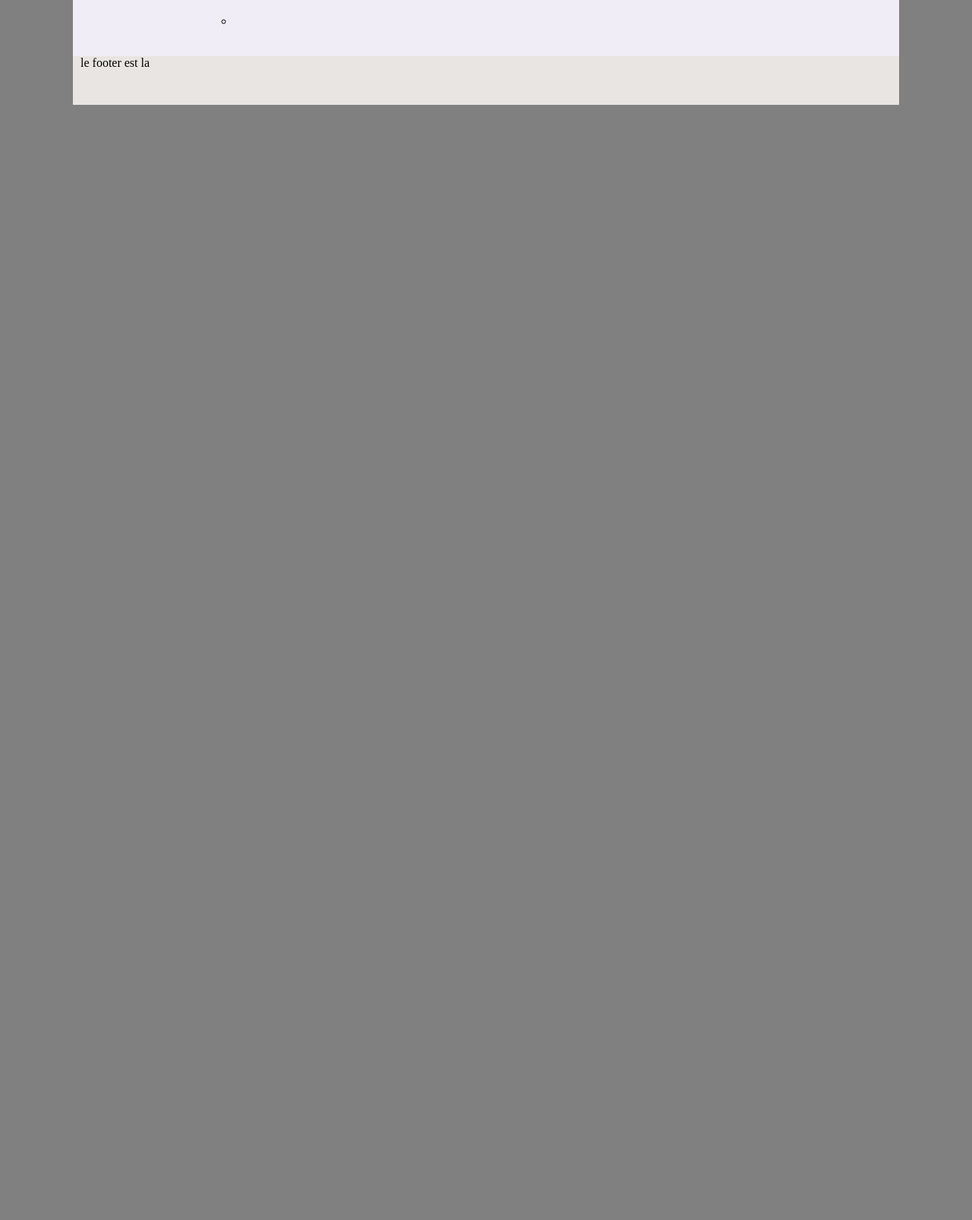
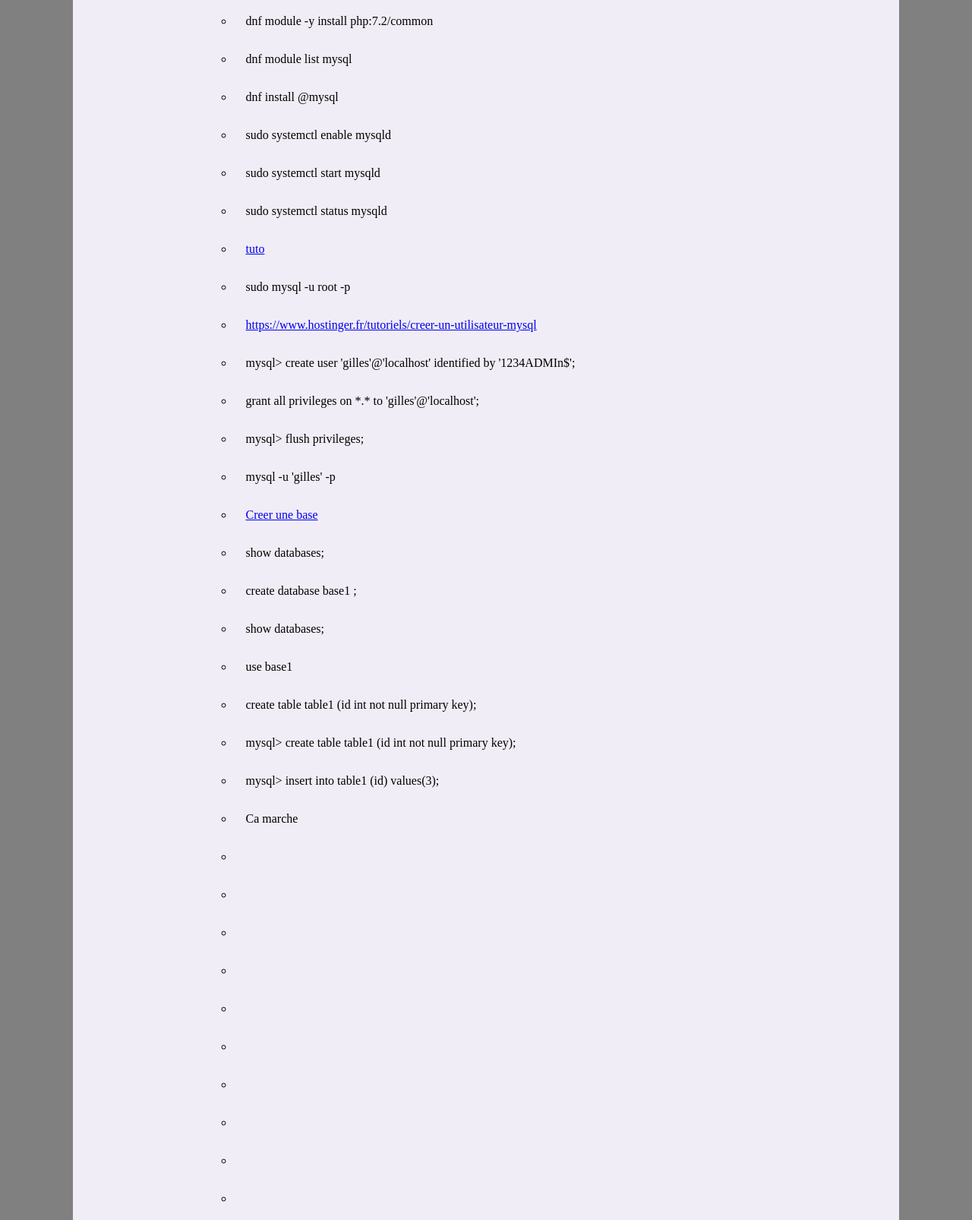
Before and after one commit to Furrane/architectureHauteDisponibilite-dev, a plain HTML site: page src/index.html in a window 1280 px wide. Shown: the part 1500-3106 px from the top of the page at 76% size. Before the commit the page ends 1638 px from the top, so only its background shows below. Drawn offline with Linux system fonts and the light colour scheme.

Commit message:
premiere etape fonctionne

```diff
--- a/src/index.html
+++ b/src/index.html
@@ -66,11 +66,45 @@
                             <li>configuration de serveur apache pour servir worpress</li>
                             <li>faire une ancre vers le site</li>
                             <li>relancer apache <code>systemctl restart httpd</code></li>
+                            <li> dnf module -y install php:7.2/common</li>
+                            <li>dnf module list mysql</li>
+                            <li>dnf install @mysql</li>
+                            <li>sudo systemctl enable mysqld</li>
+                            <li>sudo systemctl start mysqld </li>
+                            <li> sudo systemctl status mysqld </li>
+                            <li><a href="https://www.tecmint.com/install-mysql-in-rocky-linux/">tuto</a></li>
+                            <li>sudo mysql -u root -p</li>
+                            <li><a href="https://www.hostinger.fr/tutoriels/creer-un-utilisateur-mysql">https://www.hostinger.fr/tutoriels/creer-un-utilisateur-mysql</a></li>
+                            <li>mysql> create user 'gilles'@'localhost' identified by '1234ADMIn$';
+                            </li>
+                            <li> grant all privileges on *.* to 'gilles'@'localhost';</li>
+                            <li>mysql> flush privileges;</li>
+                            <li> mysql -u 'gilles' -p
+                            </li>
+                            <li><a href="https://fr.wikihow.com/cr%C3%A9er-une-base-de-donn%C3%A9es-MySQL">Creer une base</a></li>
+                            <li> show databases;</li>
+                            <li> create database base1 ;</li>
+                            <li>show databases;</li>
+                            <li> use base1</li>
+                            <li> create table table1 (id int not null primary key);</li>
+                            <li>mysql> create table table1 (id int not null primary key);</li>
+                            <li>mysql> insert into table1 (id) values(3);</li>
+                            <li>Ca marche</li>
+                            <li></li>
+                            <li></li>
+                            <li></li>
+                            <li></li>
+                            <li></li>
+                            <li></li>
+                            <li></li>
+                            <li></li>
+                            <li></li>
+                            <li></li>
                             <li></li>
                         </li>
                     </ol>
                 </article>
-            </section>
+            </section>\
         </main>
         <footer>
             le footer est la
```
